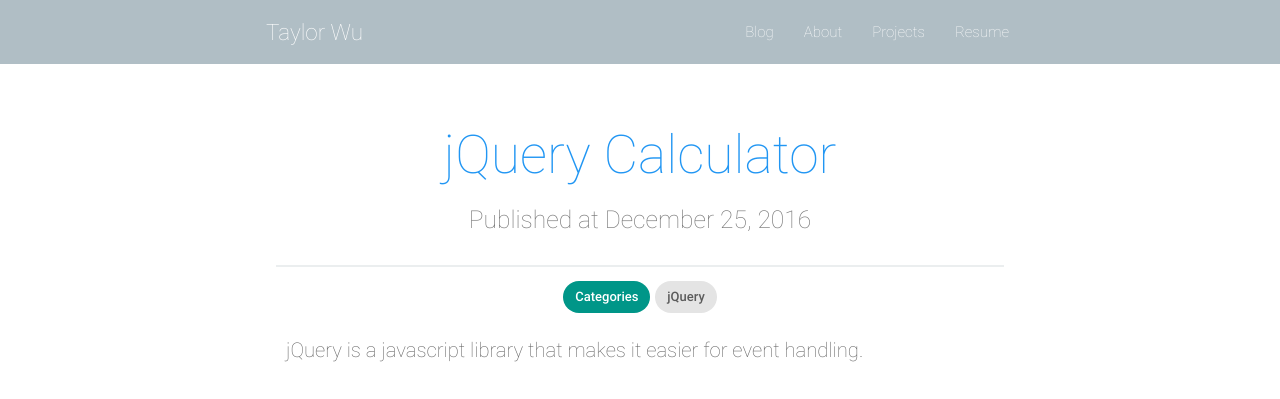
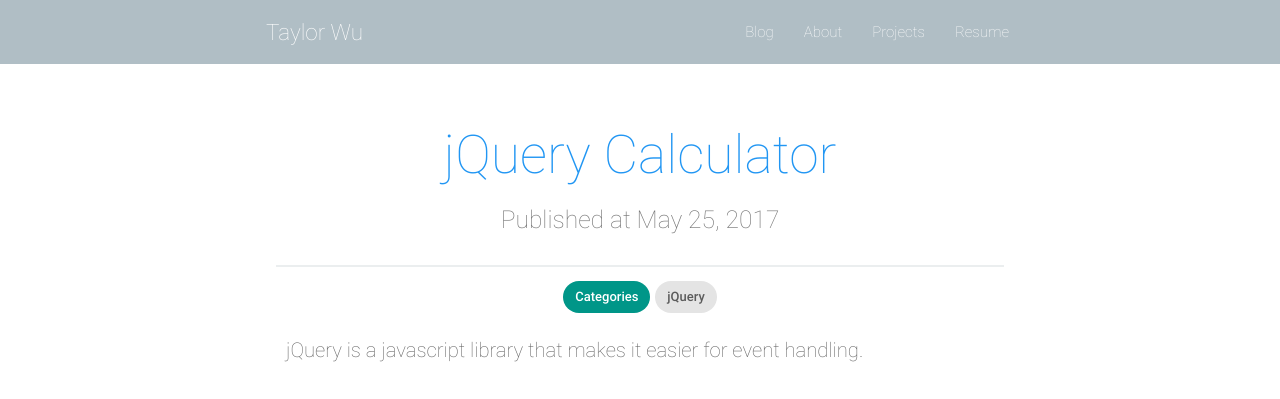
Before and after one commit to TaylorWu21/TaylorWu21.github.io, a Jekyll site: the page built from _posts/2017-5-30-learning-jQuery.markdown, in a window 1280 px wide and 900 px high. Shown: the top 399 px of the window. Built offline with Jekyll 4.4.1, drawn with Linux system fonts in a browser that asks for light colours; nearby versions of some CDN libraries.

Commit message:
fixed date on jQuery post

```diff
--- a/_posts/2017-5-30-learning-jQuery.markdown
+++ b/_posts/2017-5-30-learning-jQuery.markdown
@@ -1,7 +1,7 @@
 ---
 layout: post
 title: "jQuery Calculator"
-date: 2016-12-25 14:11:00
+date: 2017-5-25 14:11:00
 category: jQuery
 ---
 <p>
```
